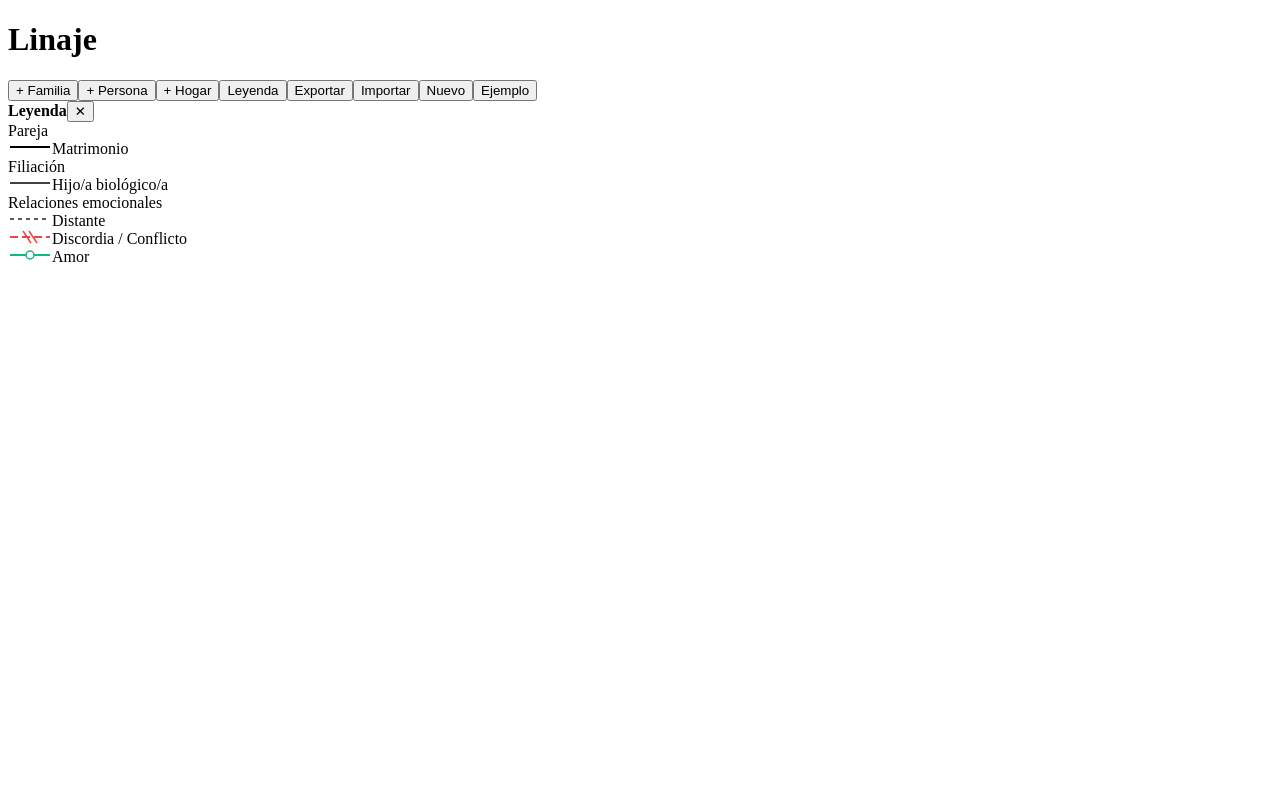
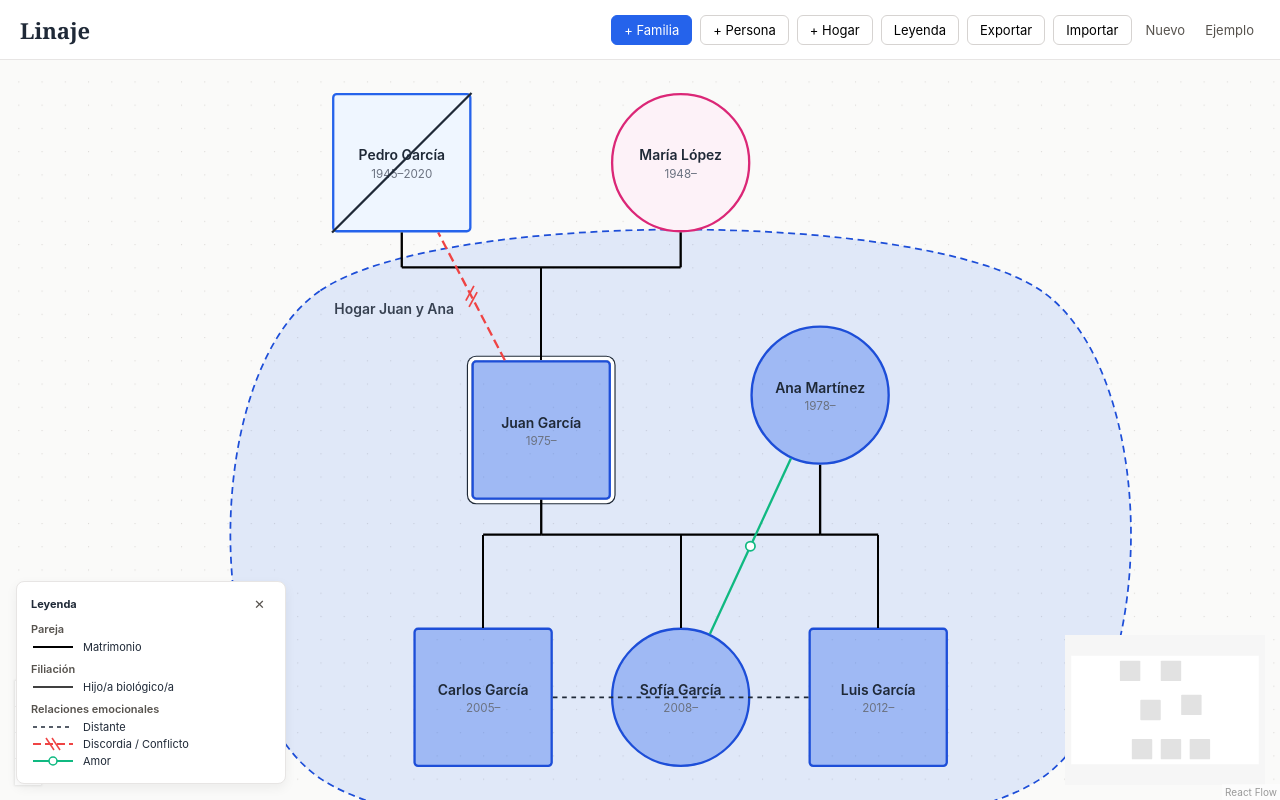
Before and after one commit to psjesusluis-coder/applinajez, a React (Vite) app in the folder Linaje/: page / in a window 1280 px wide. Built offline with nearby package versions, Linux system fonts and the light colour scheme.

Commit message:
Refactor App.css to remove unused styles and add global styles
Removed unused home control styles and added global styles.

```diff
--- a/Linaje/src/App.css
+++ b/Linaje/src/App.css
@@ -1,3 +1,109 @@
+* { box-sizing: border-box; }
+
+body {
+  margin: 0;
+  font-family: -apple-system, BlinkMacSystemFont, 'Segoe UI', Roboto, sans-serif;
+  color: #1f2937;
+}
+
+.app { height: 100vh; display: flex; flex-direction: column; }
+
+/* Barra superior */
+.topbar {
+  min-height: 60px;
+  display: flex;
+  align-items: center;
+  gap: 16px;
+  padding: 8px 20px;
+  background: #fff;
+  border-bottom: 1px solid #e7e5e4;
+  flex-wrap: wrap;
+}
+.topbar h1 { font-family: Georgia, serif; font-size: 22px; margin: 0; }
+.toolbar { margin-left: auto; display: flex; align-items: center; gap: 8px; flex-wrap: wrap; }
+.toolbar button, .editor button, .legend button {
+  font: inherit;
+  font-size: 13px;
+  padding: 6px 12px;
+  border-radius: 6px;
+  border: 1px solid #d6d3d1;
+  background: #fff;
+  cursor: pointer;
+}
+.toolbar button:hover, .editor button:hover, .legend button:hover { background: #f5f5f4; }
+.toolbar .ghost, .editor .ghost, .legend .ghost {
+  background: transparent;
+  border: none;
+  color: #57534e;
+  padding: 2px 6px;
+}
+.primary { background: #2563eb !important; color: #fff !important; border-color: #2563eb !important; }
+.primary:hover { background: #1d4ed8 !important; }
+.primary:disabled { opacity: 0.5; cursor: default; }
+
+/* Barra de marcado de miembros */
+.marking-bar {
+  display: flex;
+  align-items: center;
+  justify-content: space-between;
+  gap: 12px;
+  padding: 8px 16px;
+  background: #fffbeb;
+  border-bottom: 1px solid #fcd34d;
+  font-size: 13px;
+  color: #92400e;
+}
+
+/* Cuerpo */
+.body { flex: 1; display: flex; min-height: 0; }
+.canvas { position: relative; flex: 1; background: #fafaf9; }
+
+/* Personas: caja fija de 120 x 120 */
+.person {
+  position: relative;
+  width: 120px;
+  height: 120px;
+  display: flex;
+  flex-direction: column;
+  align-items: center;
+  justify-content: center;
+  padding: 0 6px;
+  text-align: center;
+  font-size: 12px;
+  border: 2px solid;
+}
+.person--m { border-color: #2563eb; background: #eff6ff; border-radius: 4px; }
+.person--f { border-color: #db2777; background: #fdf2f8; border-radius: 50%; }
+.person.is-selected { box-shadow: 0 0 0 3px rgba(37, 99, 235, 0.35); }
+.person.is-index { box-shadow: 0 0 0 3px #ffffff, 0 0 0 4px #1f2937; }
+.person.is-index.is-selected {
+  box-shadow: 0 0 0 3px #ffffff, 0 0 0 4px #1f2937, 0 0 0 7px rgba(37, 99, 235, 0.35);
+}
+.person-name { font-weight: 600; font-size: 12px; word-break: break-word; }
+.person-year { font-size: 10px; color: #6b7280; margin-top: 2px; }
+
+/* Fallecido: diagonal de esquina inferior izquierda a superior derecha */
+.dead-line {
+  position: absolute;
+  left: -2px;
+  top: -2px;
+  width: 120px;
+  height: 120px;
+  pointer-events: none;
+  overflow: visible;
+}
+
+/* Capa de trazos: se mueve y escala con el canvas */
+.drawings {
+  position: absolute;
+  left: 0;
+  top: 0;
+  width: 1px;
+  height: 1px;
+  overflow: visible;
+  pointer-events: none;
+}
+
 /* Relleno de los hogares: va detrás de las personas */
 .hh-back {
   position: absolute;
@@ -20,3 +126,106 @@
   overflow: visible;
   pointer-events: none;
 }
+
+/* Botones alrededor de la persona seleccionada */
+.quick {
+  position: absolute;
+  z-index: 10;
+  font-size: 10px;
+  padding: 3px 8px;
+  border-radius: 999px;
+  border: 1px solid #2563eb;
+  background: #fff;
+  color: #2563eb;
+  cursor: pointer;
+  white-space: nowrap;
+}
+.quick:hover { background: #2563eb; color: #fff; }
+.q-top { top: -30px; left: 50%; transform: translateX(-50%); }
+.q-bottom { bottom: -30px; left: 50%; transform: translateX(-50%); }
+.q-right { right: -104px; top: 50%; transform: translateY(-50%); }
+.q-left { left: -104px; top: 50%; transform: translateY(-50%); }
+
+/* Leyenda */
+.legend {
+  position: absolute;
+  bottom: 16px;
+  left: 16px;
+  z-index: 5;
+  width: 270px;
+  max-height: 55%;
+  overflow-y: auto;
+  background: #fff;
+  padding: 12px 14px;
+  border-radius: 8px;
+  border: 1px solid #e7e5e4;
+  box-shadow: 0 4px 12px rgba(0, 0, 0, 0.06);
+  font-size: 11px;
+}
+.legend-title { font-weight: 600; margin: 8px 0 4px; color: #57534e; }
+.legend-row { display: flex; align-items: center; gap: 8px; margin: 3px 0; }
+.glyph { flex-shrink: 0; overflow: visible; }
+
+/* Panel lateral */
+.editor {
+  width: 300px;
+  background: #fff;
+  border-left: 1px solid #e7e5e4;
+  padding: 16px;
+  display: flex;
+  flex-direction: column;
+  gap: 12px;
+  overflow-y: auto;
+}
+.editor-head { display: flex; justify-content: space-between; align-items: center; }
+.editor label { display: flex; flex-direction: column; gap: 4px; font-size: 12px; color: #57534e; }
+.editor label.check { flex-direction: row; align-items: center; gap: 8px; }
+.editor input, .editor select {
+  font: inherit;
+  padding: 8px;
+  border: 1px solid #d6d3d1;
+  border-radius: 6px;
+  color: #1f2937;
+  background: #fff;
+}
+.section-title { font-size: 12px; font-weight: 600; color: #57534e; margin-top: 4px; }
+.rel-row {
+  display: flex;
+  justify-content: space-between;
+  align-items: center;
+  gap: 8px;
+  padding: 6px 8px;
+  border: 1px solid #e7e5e4;
+  border-radius: 6px;
+}
+.rel-info { display: flex; flex-direction: column; gap: 4px; flex: 1; min-width: 0; }
+.rel-info small { color: #78716c; font-size: 12px; }
+.rel-info select { font-size: 12px; padding: 4px; }
+.add-rel { display: flex; flex-direction: column; gap: 8px; padding-top: 4px; }
+.hint { font-size: 12px; color: #78716c; margin: 0; }
+.danger {
+  margin-top: auto;
+  padding: 8px;
+  border: 1px solid #fca5a5 !important;
+  background: #fff !important;
+  color: #b91c1c !important;
+  border-radius: 6px;
+  cursor: pointer;
+}
+.danger:hover { background: #fef2f2 !important; }
+
+@media (max-width: 720px) {
+  .editor {
+    position: absolute;
+    right: 0;
+    bottom: 0;
+    left: 0;
+    width: auto;
+    max-height: 50%;
+    border-left: none;
+    border-top: 1px solid #e7e5e4;
+  }
+  .legend { display: none; }
+  .q-right { right: -96px; }
+  .q-left { left: -96px; }
+}
```
